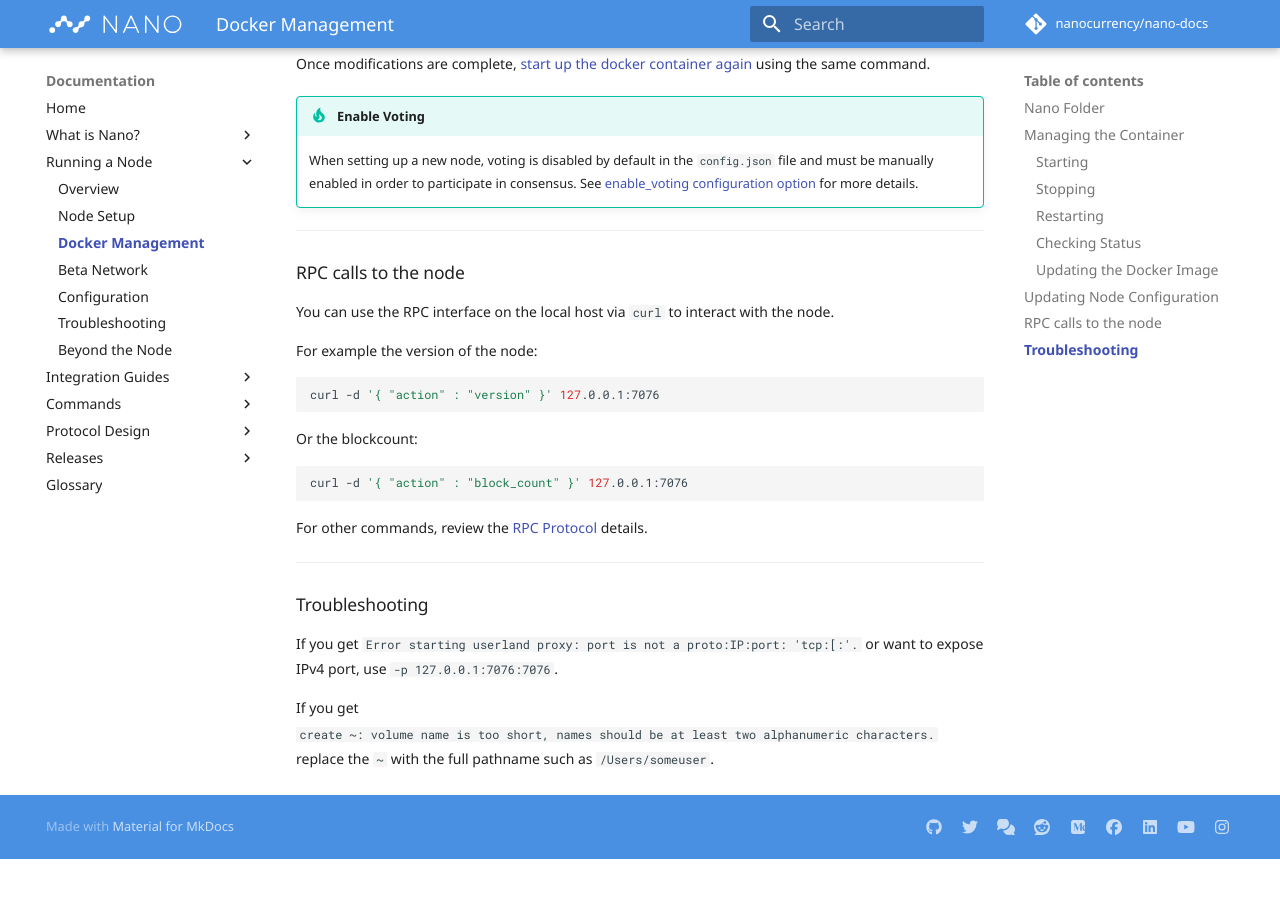
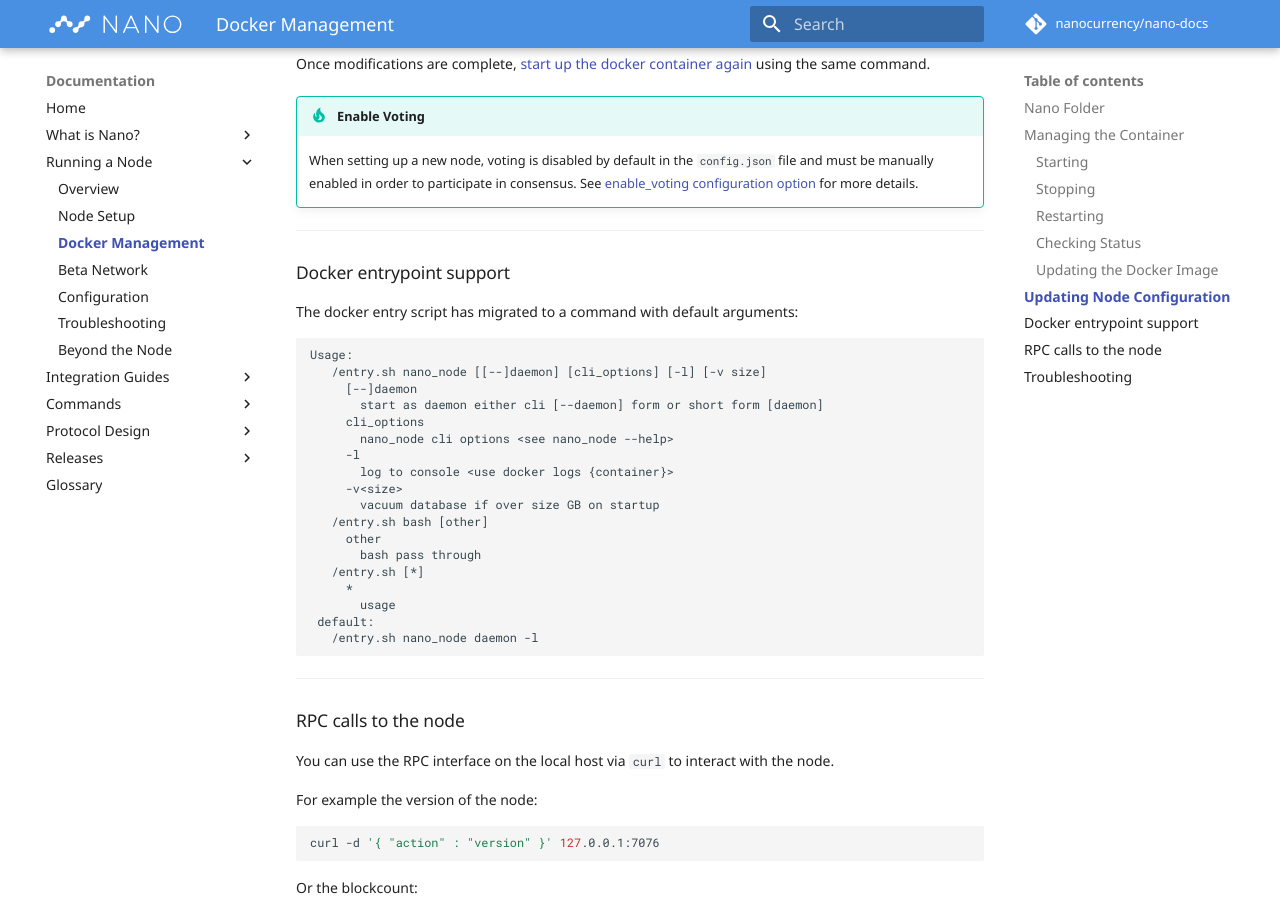
Before and after one commit to nanocurrency/nano-docs, an MkDocs documentation site: the page built from docs/running-a-node/docker-management.md, in a window 1280 px wide and 900 px high, scrolled down 3424 px. Built offline with MkDocs 1.6.1 and Material for MkDocs 9.7.7, drawn with Linux system fonts in a browser that asks for light colours; comment, search, counter and statistics services are not loaded; before the commit the page ends 4283 px from its top, so only the background shows below that.

Commit message:
Updated Entry script (#76)
* Updated Entry script

* Update docker-management.md

````diff
--- a/docs/running-a-node/docker-management.md
+++ b/docs/running-a-node/docker-management.md
@@ -140,6 +140,31 @@
 
 ---
 
+### Docker entrypoint support
+
+The docker entry script has migrated to a command with default arguments:
+```
+Usage:
+   /entry.sh nano_node [[--]daemon] [cli_options] [-l] [-v size]
+     [--]daemon
+       start as daemon either cli [--daemon] form or short form [daemon]
+     cli_options
+       nano_node cli options <see nano_node --help>
+     -l
+       log to console <use docker logs {container}>
+     -v<size>
+       vacuum database if over size GB on startup
+   /entry.sh bash [other]
+     other
+       bash pass through
+   /entry.sh [*]
+     *
+       usage
+ default:
+   /entry.sh nano_node daemon -l
+```
+---
+
 ### RPC calls to the node
 
 You can use the RPC interface on the local host via `curl` to interact with the node.
````
